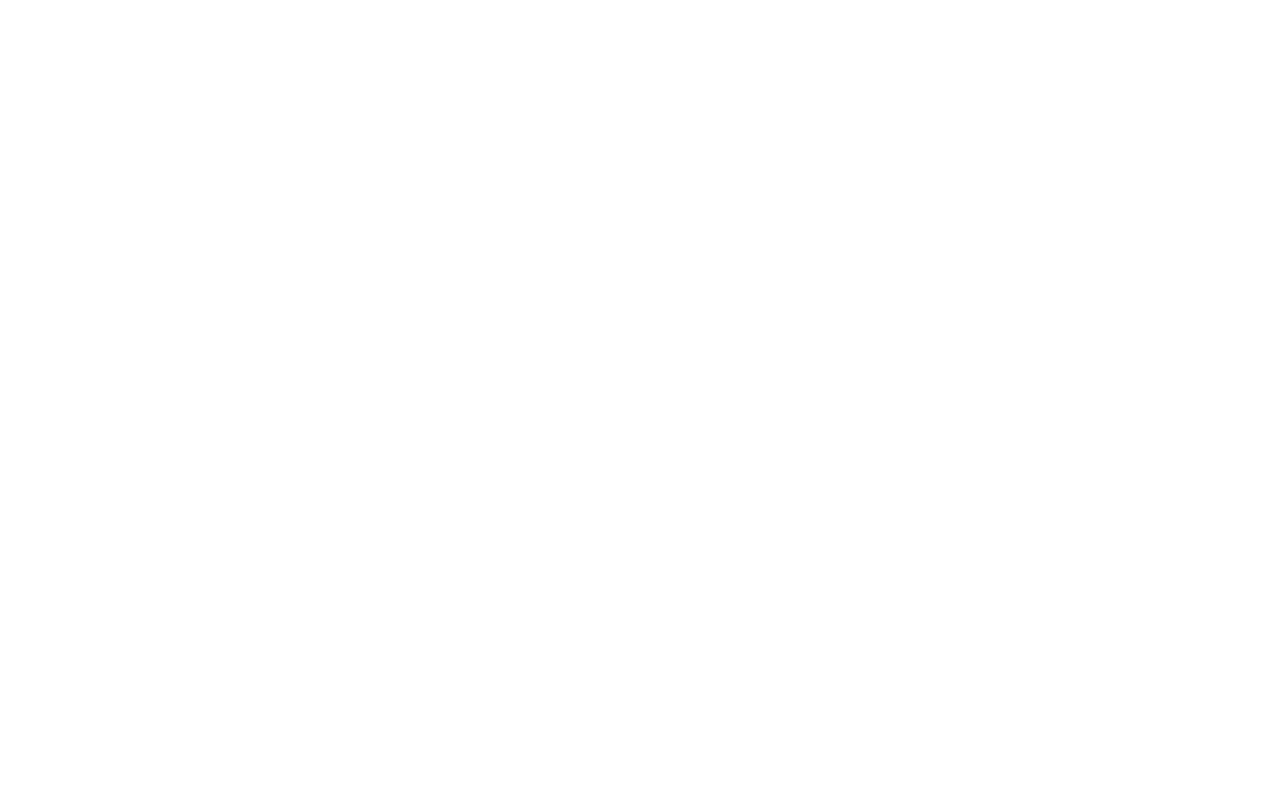
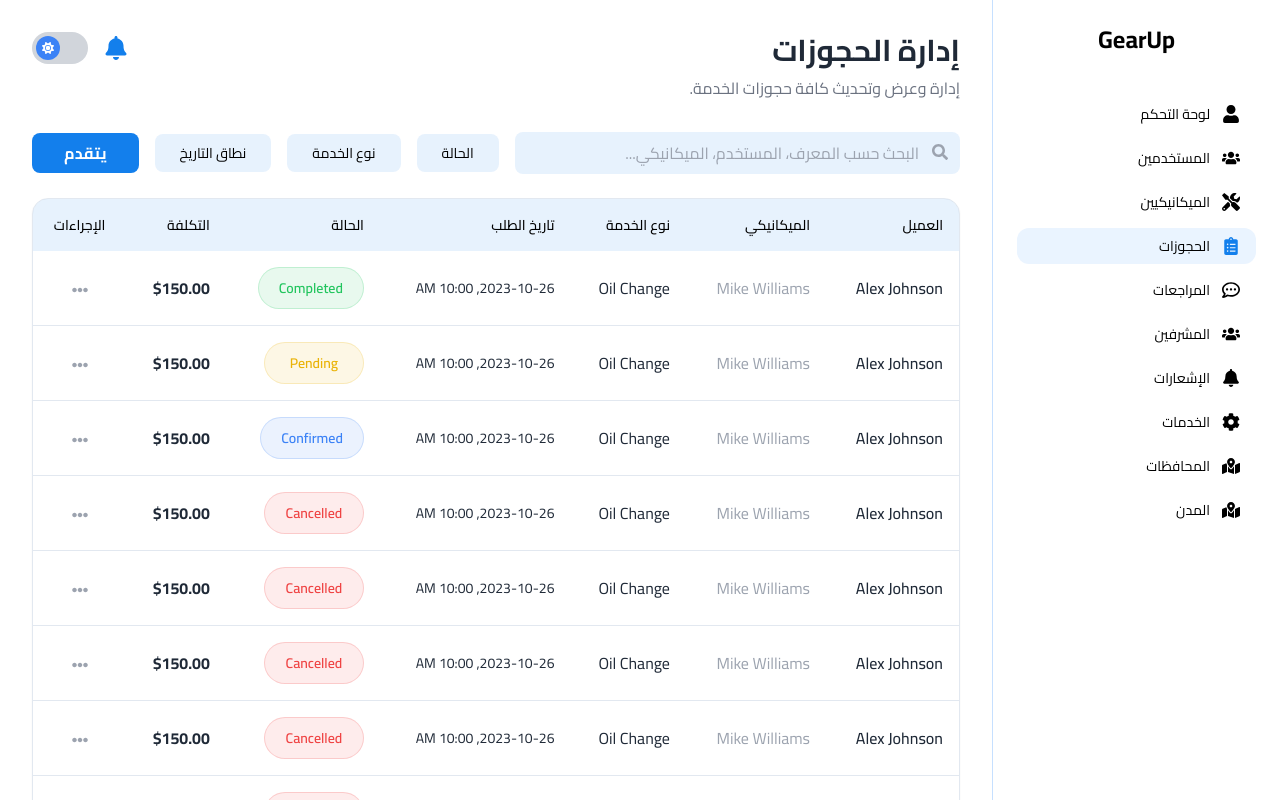
Before and after one commit to 3moor-dot/Gear_Up, a React (Vite) app: page /admin/bookingmanagement in a window 1280 px wide. Before the commit this address had no page. Shown: the top 800 px of the page. Built offline with nearby package versions, Linux system fonts and the light colour scheme; a web font is replaced by a local one.

Commit message:
Booking management page

```diff
--- a/src/App.tsx
+++ b/src/App.tsx
@@ -15,7 +15,7 @@ import AddSupervisor from "./pages/Admin/add_supervisor";
 import AdminDashboard from "./pages/Admin/AdminDashboard/AdminDashboard";
 import UsersManagement from "./pages/Admin/UsersManagement/UsersManagement";
 import MechanicsManagement from "./pages/Admin/MechanicsManagement/MechanicsManagement";
-// import BookingManagement from "./pages/Admin/BookingManagement/BookingManagement";
+import BookingManagement from "./pages/Admin/BookingManagement/BookingManagement";
 import CitiesManagement from "./pages/Admin/CitiesManagement/CitiesManagement";
 import CustomerDashBoard from "./pages/Customer/dashboard";
 import MaintenanceReminders from "./pages/Customer/maintenance_reminders";
@@ -57,7 +57,7 @@ const App: React.FC = () => {
           <Route path="/admin/supervisormanagement" element={<SupervisorManagement />} />
           <Route path="/admin/usersmanagement" element={<UsersManagement />} />
           <Route path="/admin/mechanicsmanagement" element={<MechanicsManagement />} />
-          {/* <Route path="/admin/bookingmanagement" element={<BookingManagement />} /> */}
+          <Route path="/admin/bookingmanagement" element={<BookingManagement />} />
           <Route path="/admin/citiesmanagement" element={<CitiesManagement />} />
           <Route path="/admin/addsupervisor" element={<AddSupervisor dark={false} onClose={function (): void {
             throw new Error("Function not implemented.");
--- a/src/components/AdminSidebar/AdminSidebar.tsx
+++ b/src/components/AdminSidebar/AdminSidebar.tsx
@@ -38,7 +38,7 @@ const AdminSidebar: React.FC = () => {
   <SidebarItem icon={<FaUser />} label="لوحة التحكم" dark={dark} to="/admin/admindashboard" />
   <SidebarItem icon={<FaUsers />} label="المستخدمين" dark={dark} to="/admin/usersmanagement" />
   <SidebarItem icon={<FaTools />} label="الميكانيكيين" dark={dark} to="/admin/MechanicsManagement" />
-  <SidebarItem icon={<FaClipboardList />} label="الحجوزات" dark={dark} to="/admin/bookings" />
+  <SidebarItem icon={<FaClipboardList />} label="الحجوزات" dark={dark} to="/admin/bookingmanagement" />
   <SidebarItem icon={<FaRegCommentDots />} label="المراجعات" dark={dark} to="/admin/reviews" />
   <SidebarItem icon={<FaUsers />} label="المشرفين" dark={dark} to="/admin/supervisormanagement" />
   <SidebarItem icon={<FaBell />} label="الإشعارات" dark={dark} to="/admin/notifications" />
--- /dev/null
+++ b/src/pages/Admin/BookingManagement/BookingManagement.tsx
@@ -0,0 +1,203 @@
+
+import AdminSidebar from "../../../components/AdminSidebar/AdminSidebar";
+import NotificationBell from "../../../components/NotificationBell/notification_bell";
+import ThemeToggle from "../../../components/ThemeToggle/theme_toggle";
+import { useTheme } from "../../../contexts/ThemeContext";
+import { FaSearch, FaEllipsisH } from "react-icons/fa";
+
+const mockBookings = [
+  { id: 1, client: "Alex Johnson", mechanic: "Mike Williams", service: "Oil Change", date: "2023-10-26, 10:00 AM", status: "Completed", cost: "$150.00" },
+  { id: 2, client: "Alex Johnson", mechanic: "Mike Williams", service: "Oil Change", date: "2023-10-26, 10:00 AM", status: "Pending", cost: "$150.00" },
+  { id: 3, client: "Alex Johnson", mechanic: "Mike Williams", service: "Oil Change", date: "2023-10-26, 10:00 AM", status: "Confirmed", cost: "$150.00" },
+  { id: 4, client: "Alex Johnson", mechanic: "Mike Williams", service: "Oil Change", date: "2023-10-26, 10:00 AM", status: "Cancelled", cost: "$150.00" },
+  { id: 5, client: "Alex Johnson", mechanic: "Mike Williams", service: "Oil Change", date: "2023-10-26, 10:00 AM", status: "Cancelled", cost: "$150.00" },
+  { id: 6, client: "Alex Johnson", mechanic: "Mike Williams", service: "Oil Change", date: "2023-10-26, 10:00 AM", status: "Cancelled", cost: "$150.00" },
+  { id: 7, client: "Alex Johnson", mechanic: "Mike Williams", service: "Oil Change", date: "2023-10-26, 10:00 AM", status: "Cancelled", cost: "$150.00" },
+  { id: 8, client: "Alex Johnson", mechanic: "Mike Williams", service: "Oil Change", date: "2023-10-26, 10:00 AM", status: "Cancelled", cost: "$150.00" },
+  { id: 9, client: "Alex Johnson", mechanic: "Mike Williams", service: "Oil Change", date: "2023-10-26, 10:00 AM", status: "Cancelled", cost: "$150.00" },
+  { id: 10, client: "Alex Johnson", mechanic: "Mike Williams", service: "Oil Change", date: "2023-10-26, 10:00 AM", status: "Cancelled", cost: "$150.00" },
+];
+
+const BookingManagement: React.FC = () => {
+  const { dark } = useTheme();
+
+  return (
+    <div
+      dir="rtl"
+      className="
+        flex min-h-screen
+        bg-white
+        dark:bg-primary_BGD
+        text-gray-800
+        dark:text-white
+        transition-colors duration-500
+      "
+    >
+      <AdminSidebar />
+
+      <main className="flex-1 p-8 overflow-y-auto">
+        {/* Header */}
+        <div className="flex justify-between items-start mb-8">
+          <div>
+            <h2 className="text-3xl font-bold mb-2">إدارة الحجوزات</h2>
+            <p className={dark ? "text-gray-400" : "text-gray-500"}>
+              إدارة وعرض وتحديث كافة حجوزات الخدمة.
+            </p>
+          </div>
+          <div className="flex items-center gap-4">
+            <NotificationBell size={24} />
+            <ThemeToggle />
+          </div>
+        </div>
+
+        {/* Filters & Actions Bar */}
+        <div className="flex flex-wrap items-center gap-4 mb-6">
+          {/* Search */}
+          <div className="flex-1 max-w-md relative">
+            <input
+              type="text"
+              placeholder="البحث حسب المعرف، المستخدم، الميكانيكي..."
+              className={`w-full py-2 pr-10 pl-4 rounded-lg outline-none border transition-all
+                ${
+                  dark
+                    ? "bg-[#137FEC1A] border-transparent text-white focus:border-[#137FEC]"
+                    : "bg-[#137FEC1A] border-transparent text-black focus:border-[#137FEC]"
+                }`}
+            />
+            <FaSearch className="absolute right-3 top-3 text-gray-400" />
+          </div>
+
+          <FilterButton label="الحالة" dark={dark} />
+          <FilterButton label="نوع الخدمة" dark={dark} />
+          <FilterButton label="نطاق التاريخ" dark={dark} />
+
+          <button className="bg-[#137FEC] text-white px-8 py-2 rounded-lg font-bold hover:bg-blue-600 transition-all">
+            يتقدم
+          </button>
+        </div>
+
+        {/* Table */}
+        <div
+          className={`rounded-2xl border overflow-hidden transition-all duration-500
+          ${
+            dark
+              ? "bg-[#0B1020]/50 border-[#1E2A44]"
+              : "bg-white border-[#E2E8F0] shadow-sm"
+          }`}
+        >
+          <table className="w-full text-right border-collapse">
+            <thead>
+              <tr
+                className={`text-sm ${
+                  dark
+                    ? "bg-[#137FEC1A] text-white"
+                    : "bg-[#137FEC1A] text-black"
+                }`}
+              >
+                <th className="p-4 font-medium">العميل</th>
+                <th className="p-4 font-medium">الميكانيكي</th>
+                <th className="p-4 font-medium">نوع الخدمة</th>
+                <th className="p-4 font-medium">تاريخ الطلب</th>
+                <th className="p-4 font-medium">الحالة</th>
+                <th className="p-4 font-medium">التكلفة</th>
+                <th className="p-4 font-medium text-center">الإجراءات</th>
+              </tr>
+            </thead>
+
+            <tbody>
+              {mockBookings.map((booking, idx) => (
+                <tr
+                  key={idx}
+                  className={`border-b last:border-0 transition-colors
+                    ${dark
+                      ? "border-[#1E2A44] hover:bg-white/5"
+                      : "border-[#E2E8F0] hover:bg-gray-50"
+                    }`}
+                >
+                  <td className="p-4 font-medium">{booking.client}</td>
+                  <td className="p-4 text-gray-400">{booking.mechanic}</td>
+                  <td className="p-4">{booking.service}</td>
+                  <td className="p-4 text-sm">{booking.date}</td>
+                  <td className="p-4">
+                    <StatusBadge status={booking.status} />
+                  </td>
+                  <td className="p-4 font-bold">{booking.cost}</td>
+                  <td className="p-4 text-center cursor-pointer">
+                    <FaEllipsisH className="inline-block text-gray-400 hover:text-white" />
+                  </td>
+                </tr>
+              ))}
+            </tbody>
+          </table>
+        </div>
+
+
+{/* Pagination */}
+<div className="flex items-center justify-between mt-6 text-sm">
+  {/* Text info */}
+  <span className={dark ? "text-white/50" : "text-[#0F132380]/50"}>
+    عرض 1 إلى 5 من 2,345 حجز
+  </span>
+
+  {/* Page buttons */}
+  <div className="flex gap-2">
+    {["1", "2", "3", "…", "10"].map((item, idx) =>
+      item === "…" ? (
+        <span key={idx} className="px-2 text-gray-400">
+          …
+        </span>
+      ) : (
+        <button
+          key={idx}
+          className={`w-8 h-8 rounded-lg flex items-center justify-center
+            text-black bg-[#0F13231A]
+            dark:text-white dark:bg-[#FFFFFF1A]
+            font-semibold
+            hover:opacity-80 transition-opacity
+          `}
+        >
+          {item}
+        </button>
+      )
+    )}
+  </div>
+</div>
+
+
+      </main>
+    </div>
+  );
+};
+
+/* Helpers */
+const FilterButton = ({ label, dark }: { label: string; dark: boolean }) => (
+  <button
+    className={`px-6 py-2 rounded-lg border text-sm transition-all
+    ${
+      dark
+        ? "bg-[#137FEC1A] border-transparent text-white hover:bg-[#137FEC33]"
+        : "bg-[#137FEC1A] border-transparent text-black hover:bg-[#137FEC33]"
+    }`}
+  >
+    {label}
+  </button>
+);
+
+const StatusBadge = ({ status }: { status: string }) => {
+  const styles: Record<string, string> = {
+    Completed: "bg-green-500/10 text-green-500 border-green-500/20",
+    Pending: "bg-yellow-500/10 text-yellow-500 border-yellow-500/20",
+    Confirmed: "bg-blue-500/10 text-blue-500 border-blue-500/20",
+    Cancelled: "bg-red-500/10 text-red-500 border-red-500/20",
+  };
+
+  return (
+    <span
+      className={`inline-block min-w-[100px] text-center px-5 py-2.5 rounded-full text-sm font-semibold border ${styles[status]}`}
+    >
+      {status}
+    </span>
+  );
+};
+
+export default BookingManagement;
--- a/src/pages/Admin/CitiesManagement/CitiesManagement.tsx
+++ b/src/pages/Admin/CitiesManagement/CitiesManagement.tsx
@@ -117,14 +117,8 @@ const CitiesManagement: React.FC = () => {
         <label className="block text-center text-white mb-4 text-lg font-medium">
           اسم المدينة
         </label>
+
 {/* <input
-  type="text"
-  placeholder="مثال : قنا"
-  className="w-full p-5 rounded-xl text-center outline-none border-none text-[#137FEC9C] placeholder:text-[#137FEC9C]"
-  style={{ backgroundColor: "rgba(11,31,76,0.5)" }} // كحلي غامق نص شفاف
-/> */}
-
-<input
   type="text"
   placeholder="مثال : قنا"
   className="w-full p-5 rounded-xl text-center outline-none border-none"
@@ -132,8 +126,19 @@ const CitiesManagement: React.FC = () => {
     backgroundColor: "rgba(11,31,76,0.5)",
     color: dark ? "#FFFFFF" : "#0B4C8C",
   }}
-  placeholderTextColor={dark ? "#137FEC9C" : "#0B4C8C"} // لون placeholder للأزرق الغامق في اللايت
+  placeholderTextColor={dark ? "#137FEC9C" : "#0B4C8C"}
+/> */}
+<input
+  type="text"
+  placeholder="مثال : قنا"
+  className={`w-full p-5 rounded-xl text-center outline-none border-none
+    ${dark ? "placeholder:text-[#137FEC9C] text-white" : "placeholder:text-[#137FEC9C] text-[#0B4C8C]"}
+  `}
+  style={{
+    backgroundColor: "rgba(15,19,35,0.5)", // #0F132380 50%
+  }}
 />
+
 
 
       </div>
```
